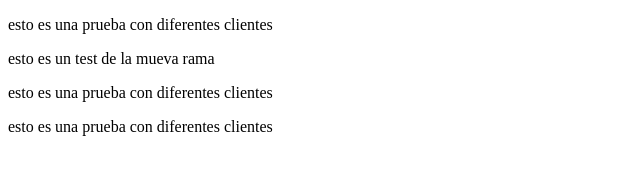
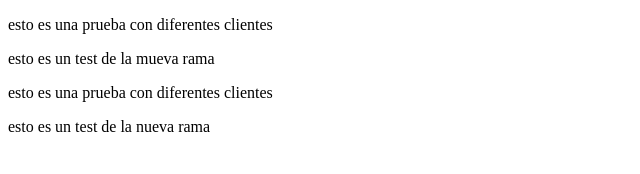
Before and after one commit to Hernan-21/git_test_interacction, a plain HTML site: page index.html in a window 1280 px wide. Shown: the full height of the page, 0-640 px from the left. Drawn offline with Linux system fonts and the light colour scheme.

Commit message:
adding changes in section_two

```diff
--- a/index.html
+++ b/index.html
@@ -14,7 +14,7 @@
 <!-- section two-->
     <section class="section-two">
         <p>esto es una prueba con diferentes clientes</p>
-        <p>esto es una prueba con diferentes clientes</p>
+        <p>esto es un test de la nueva rama</p>
     </section>
 </body>
 </html>
```
